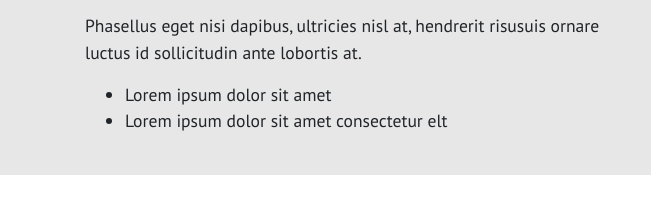
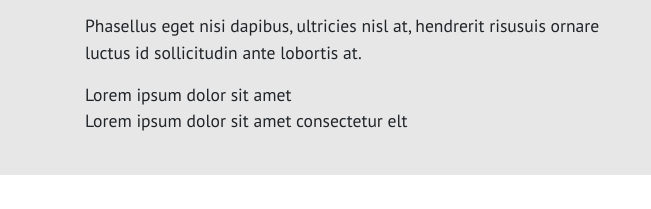
Before and after one commit to eduardomahalo/craze-app, a plain HTML site: page index.html in a window 1280 px wide. Shown: the part 1329-1538 px from the top of the page, 0-651 px from the left. Drawn offline with nearby package versions, Linux system fonts and the light colour scheme; grey boxes are pictures that could not be loaded.

Commit message:
Added fetures class in index file.

```diff
--- a/index.html
+++ b/index.html
@@ -111,7 +111,7 @@
               <p>Lorem ipsum dolor sit amet, consectetur adipiscing elit. Suspendisse fringilla fringilla nisl congue congue. Maecenas nec condimentum libero, at elementum mauris. </p>
               <p>Phasellus eget nisi dapibus, ultricies nisl at, hendrerit risusuis ornare luctus id sollicitudin ante lobortis at.</p>
 
-              <ul>
+              <ul class="features list-unstyled">
                 <li>Lorem ipsum dolor sit amet</li>
                 <li>Lorem ipsum dolor sit amet consectetur elt</li>
               </ul>
```
